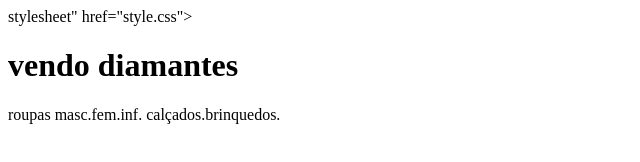
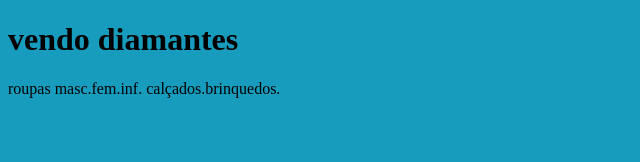
Before and after one commit to stephannylevy/stephanny, a plain HTML site: page index.html in a window 1280 px wide. Shown: the whole page, without its empty margins (0-640 px from the left). Drawn offline with Linux system fonts and the light colour scheme.

Commit message:
ghyjnkm,l

```diff
--- a/index.html
+++ b/index.html
@@ -1,7 +1,7 @@
 <!DOCTYPE html>
 <html lang="en">
-<head>stylesheet" href="style.css">
-
+<head>
+    <link rel="stylesheet" href="style.css">
 
 
     <meta charset="UTF-8">
```
